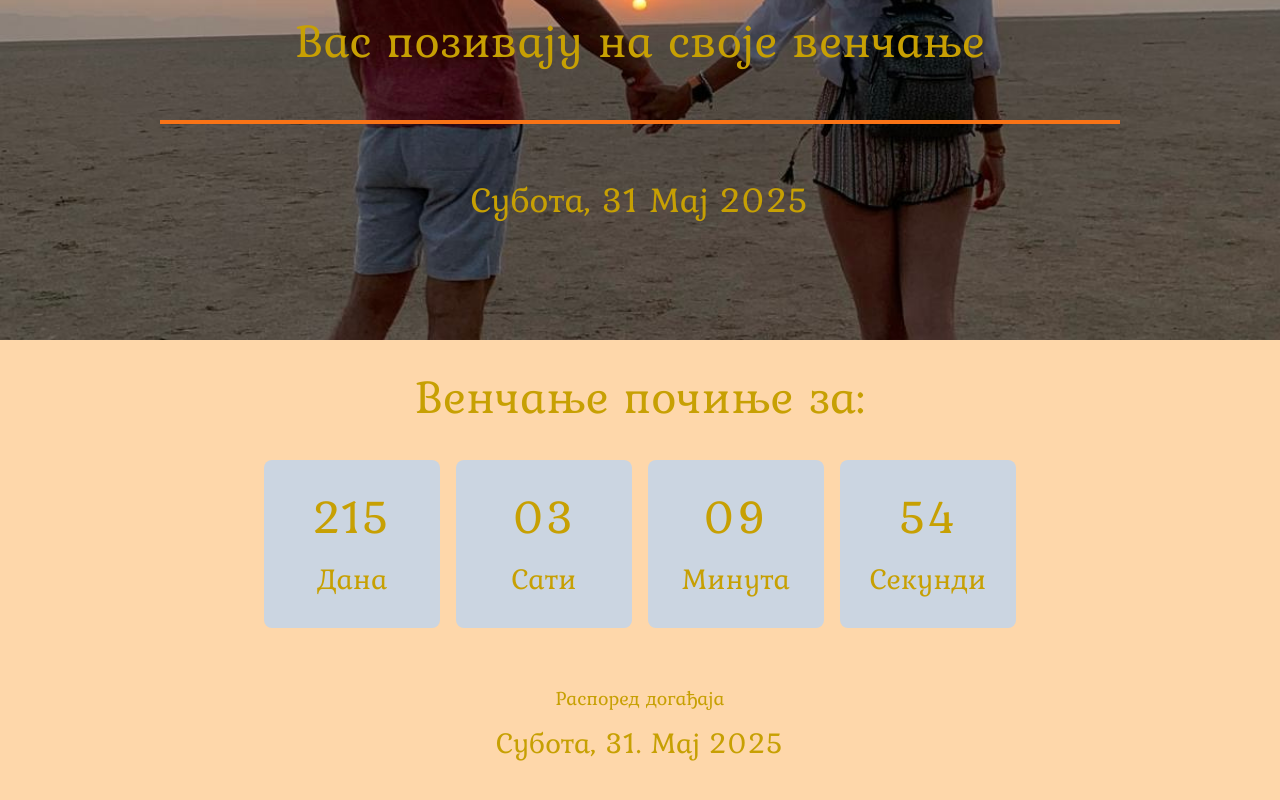
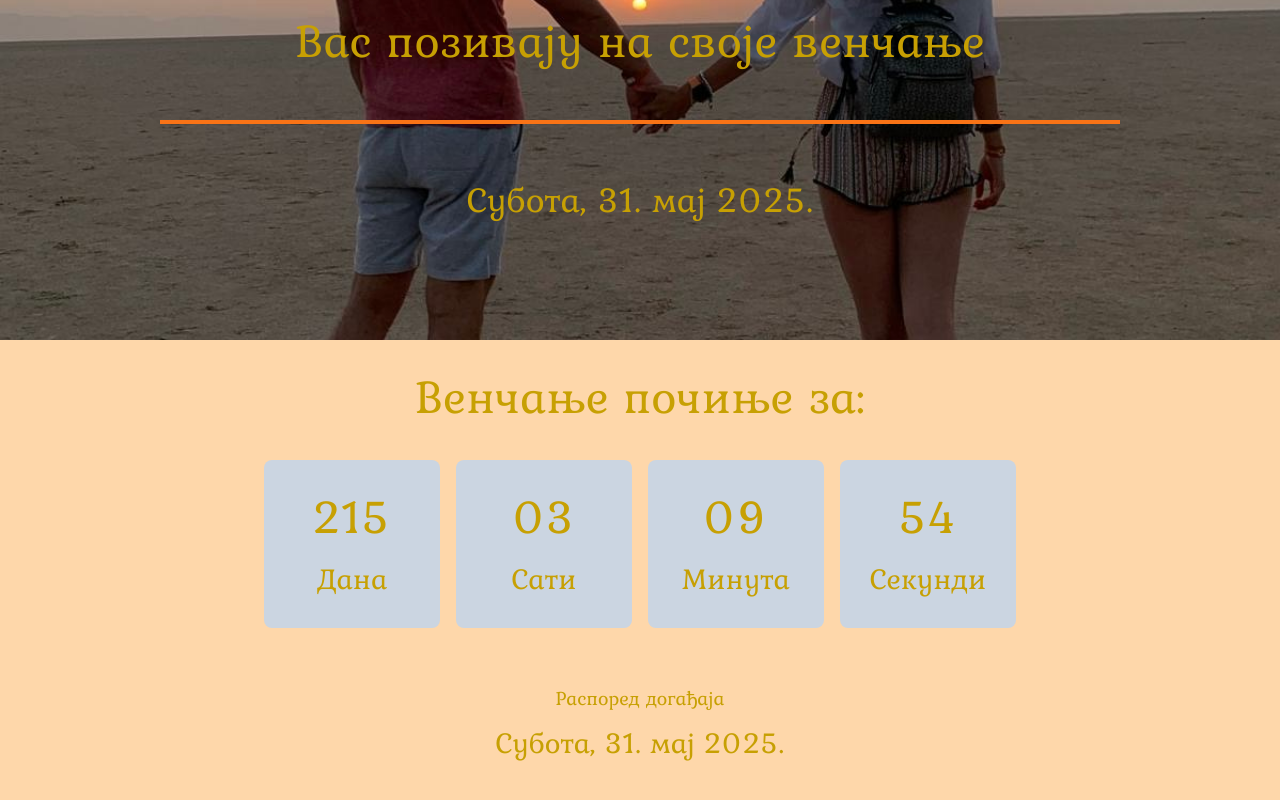
Before and after one commit to CNKE94/kikica.github.io, a Nuxt app: page / in a window 1280 px wide. Shown: the part 460-1260 px from the top of the page. Built offline with nearby package versions, Linux system fonts and the light colour scheme.

Commit message:
added description for sending link

```diff
--- a/app.vue
+++ b/app.vue
@@ -17,6 +17,7 @@ useHead({
 
 useSeoMeta({
   title: "Кристина & Иван",
+  description: "Позивница за Венчање",
   charset: "utf-8",
   viewport: "width=device-width, initial-scale=1",
   ogImage: {
--- a/components/EventSchedule.vue
+++ b/components/EventSchedule.vue
@@ -29,7 +29,7 @@ const details = [
     <AppContainer class="flex flex-col bg-orange-200">
         <div class="text-center pb-10 mb-10 border-b-2 border-orange-500">
             <p class="text-xl">Распоред догађаја</p>
-            <AppHeading class="text-3xl mt-3" heading="h2" title="Субота, 31. Мај 2025" />
+            <AppHeading class="text-3xl mt-3" heading="h2" title="Субота, 31. мај 2025." />
         </div>
         <div class="grid gap-5 sm:grid-cols-1 lg:grid-cols-2">
             <AppCard
--- a/components/MainComponent.vue
+++ b/components/MainComponent.vue
@@ -24,7 +24,7 @@ const details = {
            heading="h2"
            :title="details.description"
           />
-          <p class="w-3/4 mx-auto text-2xl lg:text-4xl mt-8 pt-8 lg:mt-14 lg:pt-14 border-t-4 border-orange-500">Субота, 31 Мај 2025</p>
+          <p class="w-3/4 mx-auto text-2xl lg:text-4xl mt-8 pt-8 lg:mt-14 lg:pt-14 border-t-4 border-orange-500">Субота, 31. мај 2025.</p>
         </div>
       </div>
   </div>
```
